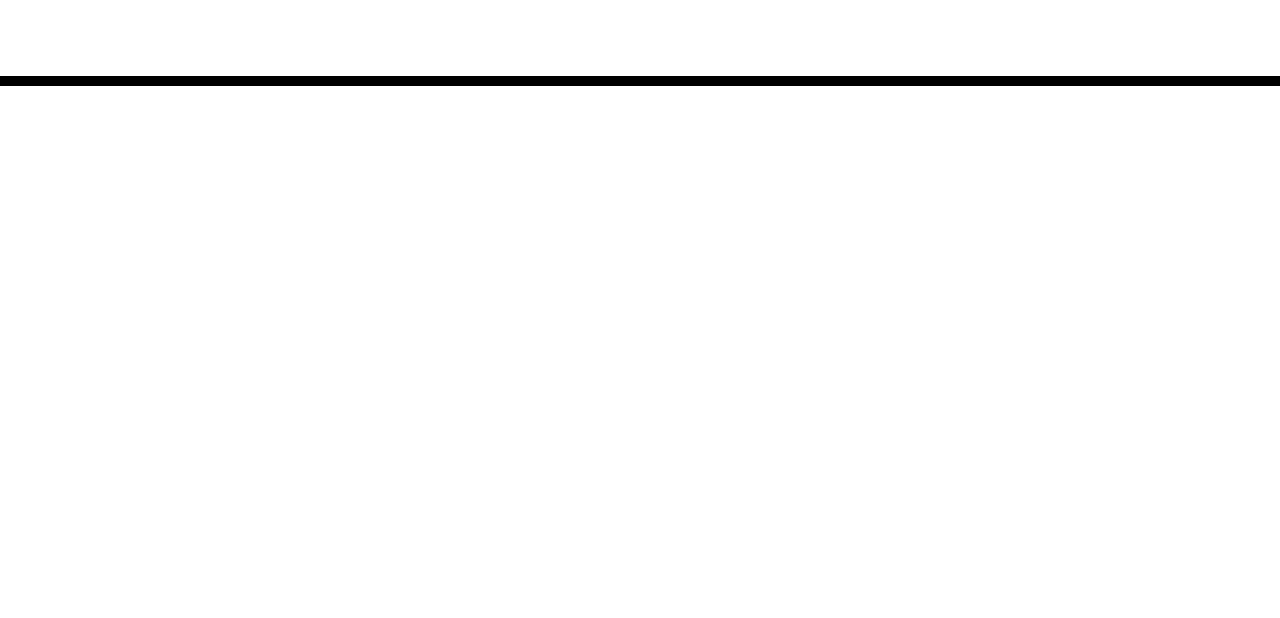
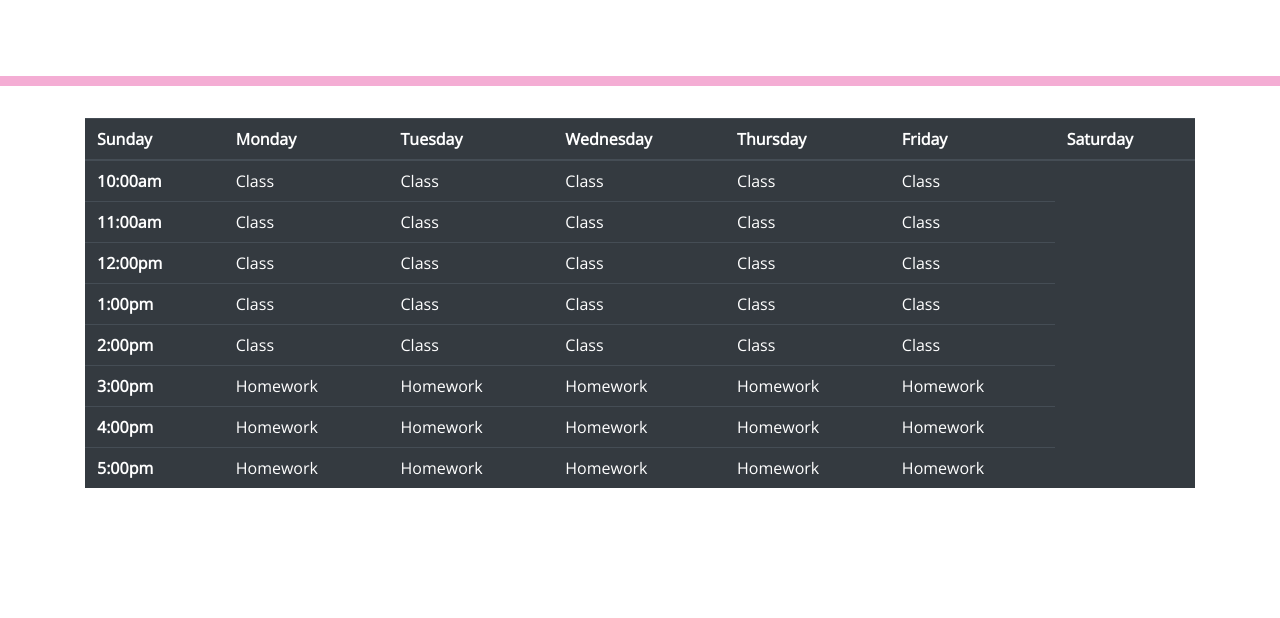
Before and after one commit to JulesJ93/Work-Day-Scheduler, a plain HTML site: page index.html in a window 1280 px wide. Shown: the part 182-800 px from the top of the page. Drawn offline with nearby package versions, Linux system fonts and the light colour scheme.

Commit message:
Added calendar and files

```diff
--- a/index.html
+++ b/index.html
@@ -24,15 +24,94 @@
 
   <body>
     <header class="jumbotron">
-      <h1 class="display-3">Work Day Scheduler</h1>
+      <h1 class="display-3">My Work Day Scheduler</h1>
       <p class="lead">A simple calendar app for scheduling your work day</p>
       <p id="currentDay" class="lead"></p>
     </header>
     <div class="container">
-      <!-- Timeblocks go here -->
+      <table class="table table-hover table-dark">
+        <thead>
+          <tr>
+            <th scope="col">Sunday</th>
+            <th scope="col">Monday</th>
+            <th scope="col">Tuesday</th>
+            <th scope="col">Wednesday</th>
+            <th scope="col">Thursday</th>
+            <th scope="col">Friday</th>
+            <th scope="col">Saturday</th>
+          </tr>
+        </thead>
+        <tbody>
+          <tr>
+            <th scope="row">10:00am</th>
+            <td>Class </td>
+            <td>Class </td>
+            <td>Class </td>
+            <td>Class </td>
+            <td>Class </td>
+          </tr>
+          <tr>
+            <th scope="row">11:00am</th>
+            <td>Class </td>
+            <td>Class </td>
+            <td>Class </td>
+            <td>Class </td>
+            <td>Class </td>
+          </tr>
+          <tr>
+            <th scope="row">12:00pm</th>
+            <td>Class </td>
+            <td>Class </td>
+            <td>Class </td>
+            <td>Class </td>
+            <td>Class </td>
+          </tr>
+          <tr>
+            <th scope="row">1:00pm</th>
+            <td>Class </td>
+            <td>Class </td>
+            <td>Class </td>
+            <td>Class </td>
+            <td>Class </td>
+          </tr>
+          <tr>
+            <th scope="row">2:00pm</th>
+            <td>Class </td>
+            <td>Class </td>
+            <td>Class </td>
+            <td>Class </td>
+            <td>Class </td>
+          </tr>
+          <tr>
+            <th scope="row">3:00pm</th>
+            <td>Homework</td>
+            <td>Homework</td>
+            <td>Homework</td>
+            <td>Homework</td>
+            <td>Homework </td>
+          </tr>
+          <tr>
+            <th scope="row">4:00pm</th>
+            <td>Homework</td>
+            <td>Homework</td>
+            <td>Homework</td>
+            <td>Homework</td>
+            <td>Homework </td>
+          </tr>
+          <tr>
+            <th scope="row">5:00pm</th>
+            <td>Homework</td>
+            <td>Homework</td>
+            <td>Homework</td>
+            <td>Homework</td>
+            <td>Homework </td>
+          </tr>
+        </tbody>
+      </table>
     </div>
 
     <script src="https://code.jquery.com/jquery-3.4.1.min.js"></script>
     <script src="https://cdnjs.cloudflare.com/ajax/libs/moment.js/2.24.0/moment.min.js"></script>
+    <script> src="script.js"</script>
   </body>
 </html>
--- a/style.css
+++ b/style.css
@@ -16,9 +16,9 @@ textarea{
 .jumbotron {
   text-align: center;
   background-color: transparent;
-  color: black;
+  color: rgb(15, 150, 241);
   border-radius: 0;
-  border-bottom: 10px solid black;
+  border-bottom: 10px solid rgb(244, 173, 212);
 }
 
 .description{
```
Also changed, not shown: script.js (added), 1 other file.
